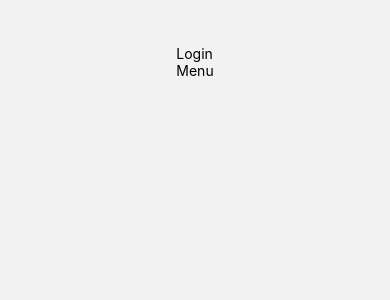
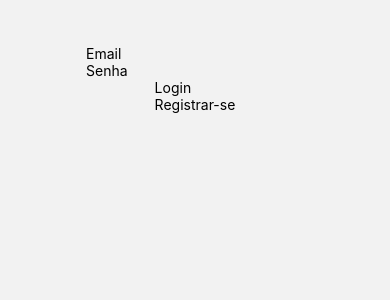
Before and after one commit to Nicolas-Colman/PADS-CB, a React Native app: screen /Login in a window 390 px wide. Shown: the top 300 px of the page. Built offline with nearby package versions, Linux system fonts and the light colour scheme.

Commit message:
Att login/Cadastro, inserção de niveis de acesso

```diff
--- a/App.tsx
+++ b/App.tsx
@@ -1,10 +1,10 @@
 import { NavigationContainer } from '@react-navigation/native';
 import { createNativeStackNavigator } from '@react-navigation/native-stack';
 import { StatusBar } from 'expo-status-bar';
-import { StyleSheet, Text, View } from 'react-native';
+import { StyleSheet, View } from 'react-native';
 import * as React from 'react';
 import Login from "./Src/views/login";
-import Cadastro from './Src/views/cadastro';
+import Cadastro from './Src/views/Cadastro';
 import Home from './Src/views/home';
 import Menu from './Src/views/Menu';
 
@@ -14,11 +14,10 @@ export default function App() {
   return (
     <NavigationContainer>
     <Stack.Navigator>
+      <Stack.Screen name ="Login" component={Login} options={{headerShown: false}}/>
       <Stack.Screen name="Cadastro" component={Cadastro} options={{headerShown: false}}/>
-      <Stack.Screen name ="Login" component={Login} options={{headerShown: false}}/>
       <Stack.Screen name="Menu"     component={Menu} options={{headerShown: false}}/>
       <Stack.Screen name="Home" component={Home} options={{headerShown: false}}/>
-
     </Stack.Navigator>
   </NavigationContainer>
   );
--- a/Src/views/alertas.tsx
+++ b/Src/views/alertas.tsx
@@ -11,7 +11,7 @@ const Alertas = () => {
     return (
         <KeyboardAvoidingView  style={estilo.tela}>
             <View>
-                <Text>Serviços</Text>
+                <Text>Servicos</Text>
             </View>
 
         </KeyboardAvoidingView>
--- a/Src/views/cadastro.tsx
+++ b/Src/views/cadastro.tsx
@@ -1,7 +1,7 @@
 import { useNavigation } from "@react-navigation/native";
 import * as React from 'react';
 import { useState } from "react";
-import { KeyboardAvoidingView, View, TextInput, Text, TouchableOpacity } from "react-native";
+import { KeyboardAvoidingView, View, TextInput, Text, TouchableOpacity, Platform } from "react-native";
 import estilo from "../../estilo"
 import { Usuario } from "../model/Usuario";
 import { auth, firestore, storage } from "../../firebase";
@@ -10,9 +10,7 @@ const Cadastro = () => {
     const [formUsuario, setFormUsuario] = useState<Partial<Usuario>>({});
     const navigation = useNavigation();
 
-    const refUsuario = firestore.collection("Perfil")
-        .doc("ClienteDoc")
-        .collection("Usuario");
+    const refUsuario = firestore.collection("Perfil/ClienteDoc/Cliente")
 
     const Limpar = () => {
         setFormUsuario({});
@@ -26,42 +24,37 @@ const Cadastro = () => {
                 const user = userCredentials.user;
                 const refComIdUsuario = refUsuario.doc(auth.currentUser?.uid!);
                 refComIdUsuario.set({
-                    id: auth.currentUser?.uid,
-                    nome: formUsuario.userNome,
-                    email: formUsuario.userEmail,
+                    userId: auth.currentUser?.uid,
+                    userNome: formUsuario.userNome,
+                    userEmail: formUsuario.userEmail,
+                    userRole: 'cliente',
                 });
-                console.log("registrado como ", user?.email);
                 navigation.replace("Menu");
             })
             .catch((error) => alert(error.message));
 
-    }
+    };
 
 
-
-
-
-
-
-
-    return (
-        <KeyboardAvoidingView style={estilo.tela}>
+   return (
+        <KeyboardAvoidingView
+         style={estilo.tela}>
 
 
             <View> {/*area de formulario */}
                 <TextInput
                     placeholder="Nome"
-                    value={formUsuario.userNome}
+                    value={formUsuario.userNome || ""}
                     onChangeText={(texto) => setFormUsuario({ ...formUsuario, userNome: texto })}
                 />
                 <TextInput
                     placeholder="Email"
-                    value={formUsuario.userEmail}
+                    value={formUsuario.userEmail || ""}
                     onChangeText={(texto) => setFormUsuario({ ...formUsuario, userEmail: texto })}
                 />
                 <TextInput
                     placeholder="Senha"
-                    value={formUsuario.userSenha}
+                    value={formUsuario.userSenha || ""}
                     onChangeText={(texto) => setFormUsuario({ ...formUsuario, userSenha: texto })}
                     secureTextEntry
                 />
@@ -69,15 +62,12 @@ const Cadastro = () => {
 
             <View > {/*area de Bottoes */}
                 <TouchableOpacity onPress={Registro}>
-                    <Text>Registrar</Text>
+                   <View> <Text>Registrar</Text></View>
                 </TouchableOpacity>
                 <TouchableOpacity onPress={Limpar}>
-                    <Text>Limpar</Text>
+                     <View> <Text>Limpa</Text></View>
                 </TouchableOpacity>
             </View>
-
-
-
         </KeyboardAvoidingView>
     )
 
--- a/Src/views/login.tsx
+++ b/Src/views/login.tsx
@@ -2,29 +2,77 @@ import { useNavigation } from "@react-navigation/native";
 import * as React from 'react';
 import { useState } from "react";
 import { KeyboardAvoidingView, View, TextInput, Text, TouchableOpacity } from "react-native";
-import estilo from "../../estilo"
-import { Usuario } from "../model/Usuario";
-
+import estilo from "../../estilo";
+import { auth, firestore } from '../../firebase'; // ⚠️ firestore precisa estar exportado do seu arquivo firebase.js
 
 const Login = () => {
+    const [email, setEmail] = useState('');
+    const [senha, setSenha] = useState('');
+    const navigation = useNavigation();
 
-    const navigation = useNavigation();
-    const Menu =()=>{
-        navigation.replace('Menu');
-    }
+    const handleLogin = async () => {
+        try {
+            const userCredential = await auth.signInWithEmailAndPassword(email, senha);
+            const user = userCredential.user;
 
+            // 🔍 Buscar Role no Firestore
+            const docSnap = await firestore
+                .collection("Perfil")
+                .doc("ClienteDoc")
+                .collection("Cliente")
+                .doc(user.uid)
+                .get();
 
-    return  (
-                <KeyboardAvoidingView  style={estilo.tela}>
-                    <View>
-                        <Text>Login</Text>
-                        <TouchableOpacity  onPress={Menu}>
-                        <Text >Menu</Text>
-                        </TouchableOpacity>
-                    </View>
+            if (!docSnap.exists) {
+                alert('Usuário não encontrado no banco de dados.');
+                return;
+            }
 
-                </KeyboardAvoidingView>
-            )
-}
+            const role = docSnap.data().userRole;
+
+            if (role === 'admin') {
+                alert('Usuário não encontrado no banco de dados.');
+                return;
+            } else if (role === 'cliente') {
+                navigation.replace('Menu');
+            } else {
+                alert('Tipo de usuário desconhecido.');
+            }
+
+        } catch (error) {
+            alert(error.message);
+        }
+    };
+
+    const handleRegistrar = () => {
+        navigation.replace('Cadastro');
+    };
+
+    return (
+        <KeyboardAvoidingView style={estilo.tela}>
+            <View>
+                <TextInput
+                    placeholder="Email"
+                    onChangeText={setEmail}
+                />
+                <TextInput
+                    placeholder="Senha"
+                    onChangeText={setSenha}
+                    secureTextEntry
+                />
+            </View>
+
+            <View>
+                <TouchableOpacity onPress={handleLogin}>
+                    <Text>Login</Text>
+                </TouchableOpacity>
+
+                <TouchableOpacity onPress={handleRegistrar}>
+                    <Text>Registrar-se</Text>
+                </TouchableOpacity>
+            </View>
+        </KeyboardAvoidingView>
+    );
+};
 
 export default Login;
```
Also changed, not shown: Src/model/Usuario.tsx (+9 -5 lines).
